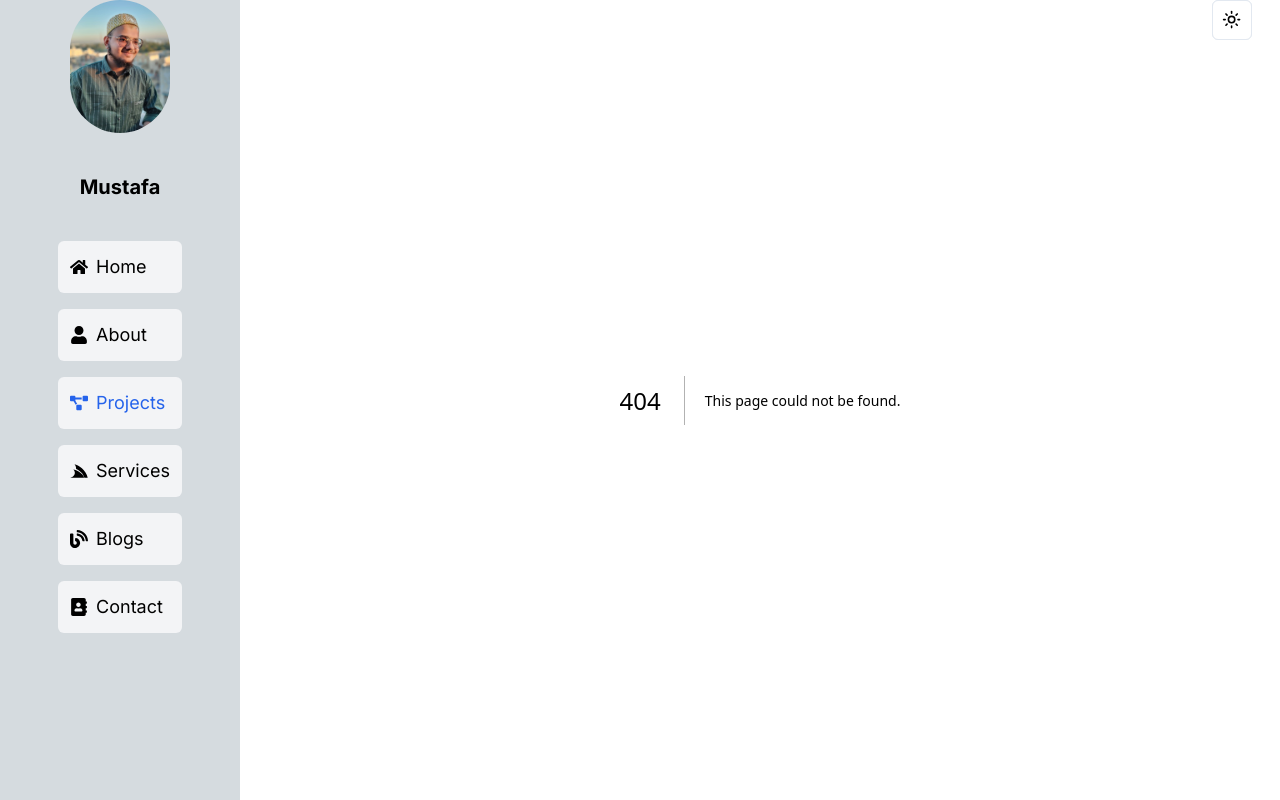
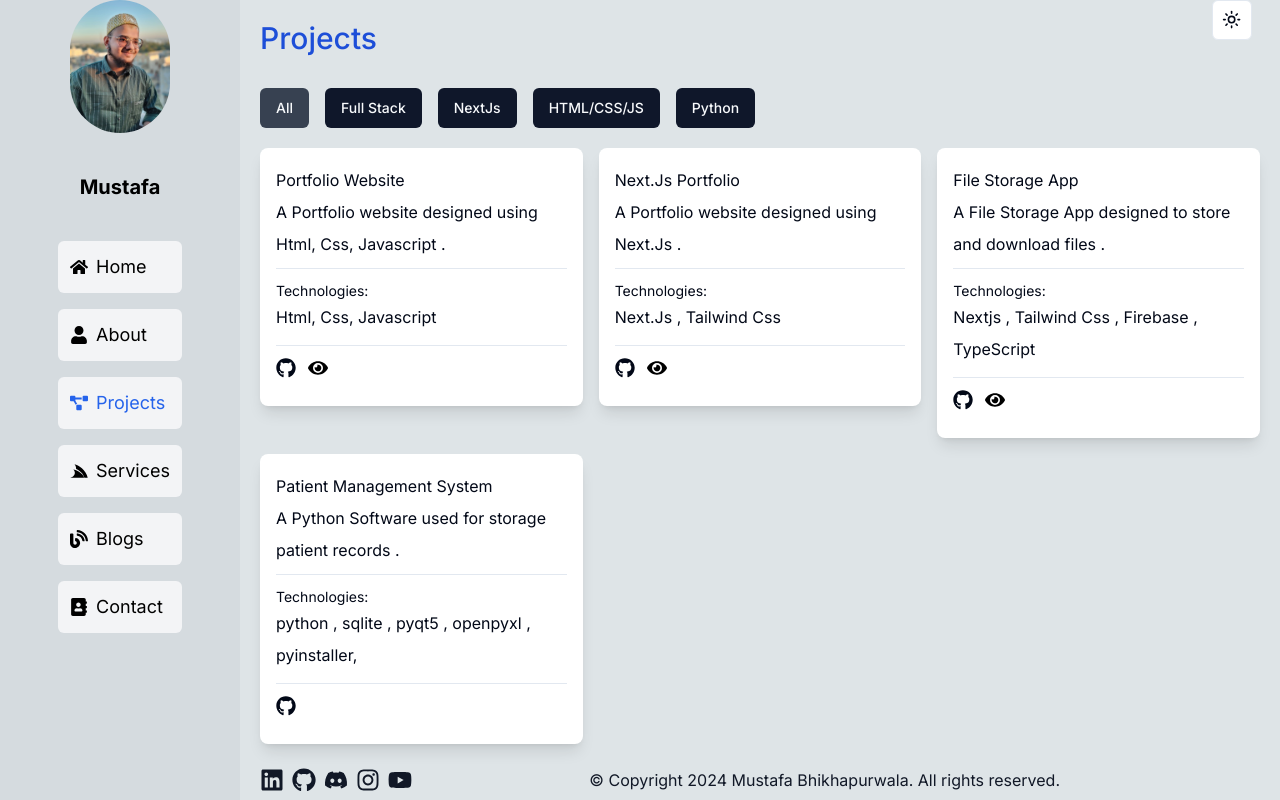
Before and after one commit to B-Mustafa/nextjs-portfolio, a Next.js app: page /project in a window 1280 px wide. Before the commit this address had no page. Built offline with nearby package versions, Linux system fonts and the light colour scheme.

Commit message:
new things added

```diff
--- a/app/about/page.tsx
+++ b/app/about/page.tsx
@@ -15,7 +15,7 @@ export default function About() {
   <>
     <motion.section
 
-      className=" max-w-full p-5 text-center leading-8  scroll-mt-28 flex flex-col bg-[#DEE4E7] dark:bg-gray-900 h-screen"
+      className=" max-w-full p-5 items-center leading-8  scroll-mt-28 flex flex-col bg-[#DEE4E7] dark:bg-gray-900 h-screen"
 
 
 
--- a/app/globals.css
+++ b/app/globals.css
@@ -110,3 +110,13 @@
   }
 
 }
+
+@media (max-width:600px){
+  .container2{
+    display: flex;
+    flex-direction: column;
+  }
+  .copyright{
+    padding-left: 10px;
+  }
+}
--- a/app/layout.tsx
+++ b/app/layout.tsx
@@ -8,7 +8,7 @@ import Hamburger from "@/components/Hamburger";
 const inter = Inter({ subsets: ["latin"] });
 
 export const metadata: Metadata = {
-  title: "Create Next App",
+  title: "Mustafa Bhikhapurwala | Portfolio",
   description: "Generated by create next app",
 };
 
--- a/app/page.tsx
+++ b/app/page.tsx
@@ -1,5 +1,6 @@
 import Footer from "@/components/Footer";
 import ParticleComponent from "@/components/ParticleComponent";
+import { Button } from "@/components/ui/button";
 import Image from "next/image";
 import Link from "next/link";
 
@@ -21,14 +22,14 @@ export default function Home() {
 
           <div className="links flex gap-5 ">
             <Link href="/projects">
-              <button className="btn-main bg-[#333] text-white px-2 py-2 rounded text-center cursor-pointer hover:bg-[#222]">
+              <Button className="btn-main bg-[#333] text-white px-2 py-2 rounded text-center cursor-pointer hover:bg-[#222]">
                 Projects
-              </button>
+              </Button>
             </Link>
             <Link href="/contact">
-              <button className="btn-main bg-[#333] text-white px-2 py-2 rounded text-center cursor-pointer hover:bg-[#222]">
+              <Button  className="btn-main bg-[#333] text-white px-2 py-2 rounded text-center cursor-pointer hover:bg-[#222]">
                 Let&apos;s Talk
-              </button>
+              </Button >
             </Link>
           </div>
         </div>
--- /dev/null
+++ b/app/project/page.tsx
@@ -0,0 +1,83 @@
+"use client";
+
+import { useState } from "react";
+import { motion, AnimatePresence } from "framer-motion";
+import ProjectFilter from "@/components/ProjectFilter";
+import ProjectCard from "@/components/ProjectCard";
+import { ProjectData } from "@/components/ProjectData";
+import Footer from "@/components/Footer";
+
+const Projects = () => {
+    const [activeCategory, setActiveCategory] = useState<string | null>("all");
+  const [filtered, setFiltered] = useState<ProjectData[]>([]);
+  const [visibleProjects, setVisibleProjects] = useState(9);
+
+  const loadMoreProjects = () => {
+    setVisibleProjects((prevVisibleProjects) => prevVisibleProjects + 6);
+  };
+
+  const fadeInAnimationVariants = {
+    initial: {
+      opacity: 0,
+      y: 100,
+    },
+    animate: (index: number) => ({
+      opacity: 1,
+      y: 0,
+      transition: {
+        delay: 0.05 * index,
+      },
+    }),
+  };
+
+  return (
+    <>
+      <section className=" p-5 items-center leading-8   flex flex-col bg-[#DEE4E7] dark:bg-gray-900 h-screen overflow-auto">
+        <div className="grid-container">
+          <div>
+            <h2 className="text-3xl font-medium capitalize mb-8 text-left text-blue-700">Projects</h2>
+          </div>
+          <ProjectFilter setFiltered={setFiltered} activeCategory={activeCategory} setActiveCategory={setActiveCategory} />
+          <motion.div layout className="grid grid-cols-1 sm:grid-cols-2 lg:grid-cols-3 gap-4 mt-5 ">
+            <AnimatePresence>
+              {filtered.slice(0,visibleProjects).map((project, index) => (
+                <motion.div
+                key={index}
+                variants={fadeInAnimationVariants}
+                initial="initial"
+                whileInView="animate"
+                viewport={{
+                  once: false,
+                }}
+                custom={index}
+                >
+                  <ProjectCard
+
+                    index={index}
+                    name={project.name}
+                    githubUrl={project.githubUrl}
+                    description={project.description}
+                    technology={project.technology}
+                    projectUrl={project.projectUrl}
+                    category={project.category}
+                    deployed={project.deployed}
+                  />
+                </motion.div>
+              ))}
+            </AnimatePresence>
+          </motion.div>
+          {visibleProjects < filtered.length && (
+            <div className="text-center mt-4">
+              <button className="show-more-button" onClick={loadMoreProjects}>
+                Show More
+              </button>
+            </div>
+          )}
+        </div>
+      </section>
+      <Footer/>
+    </>
+  );
+};
+
+export default Projects;
--- a/components/Footer.tsx
+++ b/components/Footer.tsx
@@ -5,7 +5,7 @@ import { FaDiscord, FaGithub, FaInstagram, FaLinkedin, FaPatreon, FaYoutube } fr
 
 function Footer() {
   return (
-    <footer className="footer text-gray-900 dark:text-white px-5 z-10 relative bottom-0 dark:bg-gray-900 bg-[#DEE4E7]">
+    <footer className="footer items-center pb-2 text-gray-900 dark:text-white px-5 z-10 relative bottom-0 dark:bg-gray-900 bg-[#DEE4E7]">
     <div className="container2 max-w-[800px] my-auto flex justify-between items-center ">
       <div className="social-icons flex gap-2 ">
         <Link href="www.linkedin.com/in/mustafa-bhikhapurwala-78514126b" className="icon text-2xl text-gray-900 dark:text-white" target="_blank" rel="noopener noreferrer">
@@ -24,7 +24,7 @@ function Footer() {
           <FaYoutube />
         </Link>
       </div>
-      <p className="copyright text-base">&copy; 2024 Mustafa Bhikhapurwala. All rights reserved.</p>
+      <p className="copyright text-base">&copy; Copyright 2024 Mustafa Bhikhapurwala. All rights reserved.</p>
     </div>
   </footer>
   )
--- a/components/Hamburger.tsx
+++ b/components/Hamburger.tsx
@@ -10,6 +10,7 @@ import { useMenuStore } from '@/store/useMenuStore'
 
 function Hamburger() {
     const { isOpen, closeMobileMenu , toggleMenu } = useMenuStore();
+
   return (
     <header className='flex item-center justify-between z-20'>
       <div className="text-2xl z-50  md:invisible flex justify-end p-2 absolute top-0 right-0" onClick={toggleMenu}>
--- /dev/null
+++ b/components/ProjectCard.tsx
@@ -0,0 +1,69 @@
+import React from 'react';
+import { motion } from 'framer-motion';
+import { FaEye, FaGithub } from 'react-icons/fa';
+
+
+interface ProjectCardProps{
+    name: string;
+    githubUrl: string;
+    description: string;
+    technology: string;
+    projectUrl?: string;
+    category: string;
+    deployed?: boolean;
+    index: number;
+  }
+
+ const fadeInAnimationVariants = {
+  initial: {
+    opacity: 0,
+    y: 100,
+  },
+  animate: (index: number) => ({
+    opacity: 1,
+    y: 0,
+    transition: {
+      delay: 0.05 * index,
+    },
+  }),
+};
+
+const ProjectCard: React.FC<ProjectCardProps> = ({name , githubUrl, description, technology, projectUrl, category, deployed , index}) => {
+    return(
+        <motion.div
+
+        variants={fadeInAnimationVariants}
+        initial="initial"
+        whileInView="animate"
+        viewport={{
+          once: false,
+        }}
+        custom={index}
+            className="flex flex-col justify-between p-4 bg-white rounded-lg shadow-lg dark:bg-gray-800"
+        >
+            <h3>{name}</h3>
+            <div className='mb-2'>
+            <p>{description}</p>
+            </div>
+            <hr className='bg-white '/>
+            <div className='py-3'>
+            <p className='text-sm'>Technologies: </p>
+            <p>{technology}</p>
+            </div>
+            <hr className='bg-white  '/>
+
+            <div className='flex space-x-3 text-xl py-3'>
+                <a href={githubUrl} target="_blank">
+                    <FaGithub />
+                </a>
+                {deployed && (
+                <a href={projectUrl} target="_blank" className="deployed-link icon text-black dark:text-white" rel="noreferrer">
+                    <FaEye/>
+                </a>
+                )}
+            </div>
+        </motion.div>
+    );
+};
+
+export default ProjectCard
--- /dev/null
+++ b/components/ProjectData.tsx
@@ -0,0 +1,49 @@
+export type ProjectData = {
+    name: string;
+    githubUrl: string;
+    description: string;
+    technology: string;
+    projectUrl: string;
+    category: string;
+    deployed: boolean;
+  };
+
+export const ProjectData = [
+    {
+        name: "Portfolio Website",
+        githubUrl: "https://github.com/B-Mustafa/Portfolio.git",
+        description: "A Portfolio website designed using Html, Css, Javascript .",
+        technology: "Html, Css, Javascript",
+        projectUrl: "https://mustafadev.me/",
+        category: "vanilla",
+        deployed: true,
+    },
+    {
+        name: "Next.Js Portfolio ",
+        githubUrl: "https://github.com/B-Mustafa/next-portfolio.git",
+        description: "A Portfolio website designed using Next.Js .",
+        technology: "Next.Js , Tailwind Css",
+        projectUrl: "https://mustafabhikhapur.vercel.app/",
+        category: "NextJs",
+        deployed: true,
+    },
+    {
+        name: "File Storage App",
+        githubUrl: "https://github.com/B-Mustafa/file-storage.git",
+        description: "A File Storage App designed to store and download files .",
+        technology: "Nextjs , Tailwind Css , Firebase , TypeScript",
+        projectUrl: "https://file-storage-three.vercel.app/",
+        category: "fs",
+        deployed: true,
+    },
+    {
+        name: "Patient Management System",
+        githubUrl: "https://github.com/B-Mustafa/patient-manager.git",
+        description: "A Python Software used for storage patient records .",
+        technology: "python , sqlite , pyqt5 , openpyxl , pyinstaller, ",
+        projectUrl: "",
+        category: "py",
+        deployed: false,
+    },
+
+];
--- /dev/null
+++ b/components/ProjectFilter.tsx
@@ -0,0 +1,60 @@
+import { useEffect } from "react";
+import { ProjectData  } from "./ProjectData"; // Import the type definition
+import { Button } from "./ui/button";
+
+interface ProjectFilterProps {
+  setFiltered: React.Dispatch<React.SetStateAction<typeof ProjectData>>;
+  activeCategory: string | null;
+  setActiveCategory: React.Dispatch<React.SetStateAction<string | null>>;
+}
+
+const ProjectFilter: React.FC<ProjectFilterProps> = ({ setFiltered, activeCategory, setActiveCategory }) => {
+  useEffect(() => {
+    if (activeCategory === "all") {
+      setFiltered(ProjectData);
+      return;
+    }
+
+    const filtered = ProjectData.filter((project) => project.category?.includes(activeCategory || ""));
+    setFiltered(filtered);
+  }, [activeCategory, setFiltered]);
+
+  return (
+    <>
+      <div className=" flex space-x-2 flex-wrap gap-2 ">
+        <Button
+          className={`category ${activeCategory === "all" ? "bg-gray-700 dark:bg-[#DEE4E7]" : ""}`}
+          onClick={() => setActiveCategory("all")}
+        >
+          All
+        </Button>
+        <Button
+          className={`category ${activeCategory === "fs" ? "bg-gray-700 dark:bg-[#DEE4E7]" : ""}`}
+          onClick={() => setActiveCategory("fs")}
+        >
+          Full Stack
+        </Button>
+        <Button
+          className={`category ${activeCategory === "NextJs" ? "bg-gray-700 dark:bg-[#DEE4E7]" : ""}`}
+          onClick={() => setActiveCategory("NextJs")}
+        >
+          NextJs
+        </Button>
+        <Button
+          className={`category ${activeCategory === "vanilla" ? "bg-gray-700 dark:bg-[#DEE4E7]" : ""}`}
+          onClick={() => setActiveCategory("vanilla")}
+        >
+          HTML/CSS/JS
+        </Button>
+        <Button
+          className={`category ${activeCategory === "py" ? "bg-gray-700 dark:bg-[#DEE4E7]" : ""}`}
+          onClick={() => setActiveCategory("py")}
+        >
+          Python
+        </Button>
+      </div>
+    </>
+  );
+};
+
+export default ProjectFilter;
--- a/components/Sidebar.tsx
+++ b/components/Sidebar.tsx
@@ -98,7 +98,7 @@ const Sidebar = () => {
 
 
     return (
-        <aside className='z-10' >
+        <aside className='z-10 ' >
 
           <section className={`z-10 h-screen overflow-y-auto ${isOpen ? "max-lg:block" : "max-md:hidden"} relative w-60 lg:max-w[150px] dark:bg-gray-800 bg-[#d5dbdf]`}>
             <div className="flex w-full  flex-col gap-10 justify-between items-center">
```
